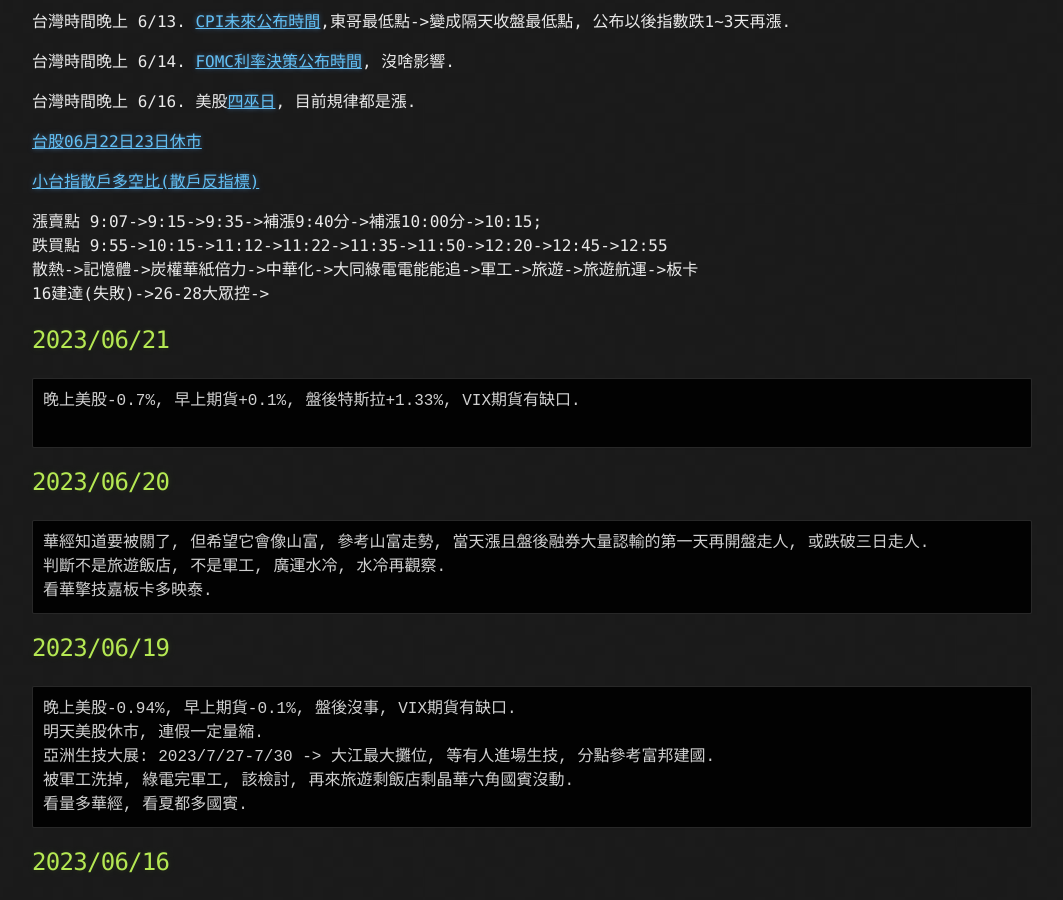
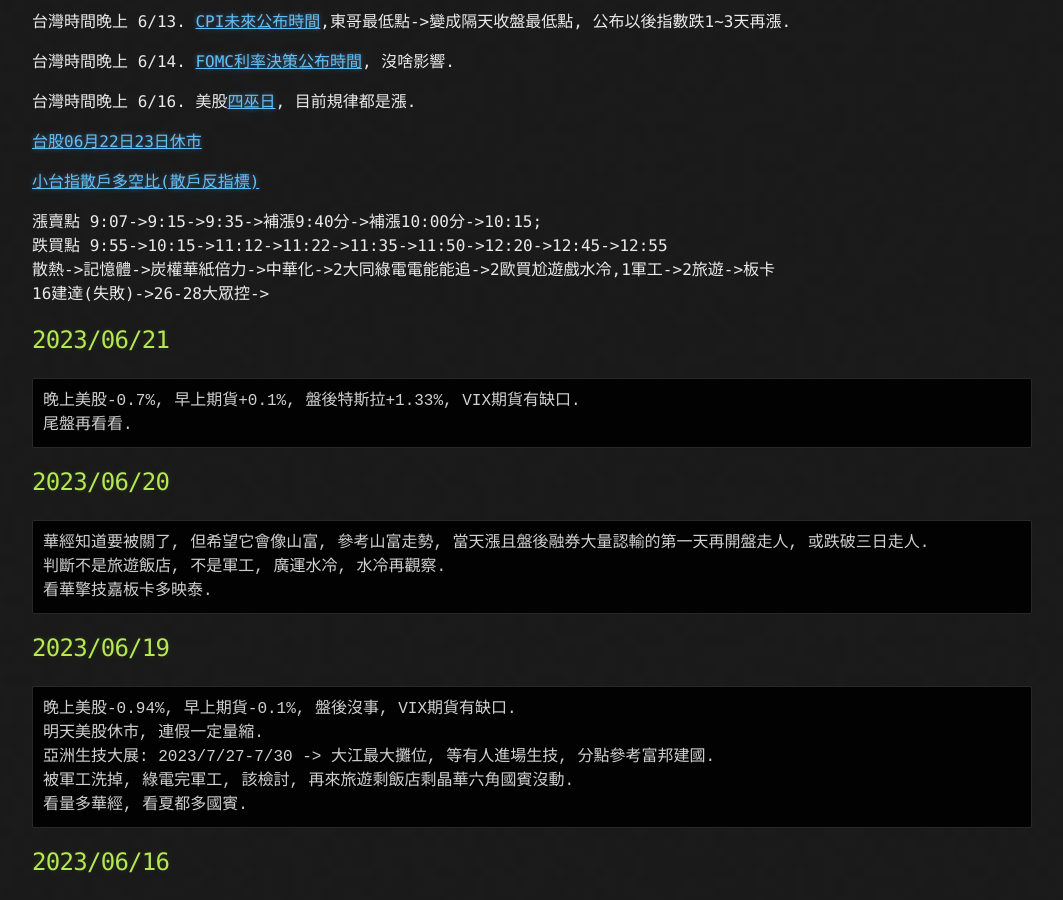
Before and after one commit to lepg5487/Stock_God, a Jekyll site: the page built from index.md, in a window 1280 px wide and 900 px high, scrolled down 328 px. Shown: the whole window, without its empty margins (108-1171 px from the left). Built offline with Jekyll 4.4.1, drawn with Linux system fonts in a browser that asks for light colours; our own code applies the rules of GitHub Pages for plain Markdown files.

Commit message:
Update index.md

````diff
--- a/index.md
+++ b/index.md
@@ -18,13 +18,13 @@
 
 漲賣點 9:07->9:15->9:35->補漲9:40分->補漲10:00分->10:15;
 跌買點 9:55->10:15->11:12->11:22->11:35->11:50->12:20->12:45->12:55
-散熱->記憶體->炭權華紙倍力->中華化->大同綠電電能能追->軍工->旅遊->旅遊航運->板卡
+散熱->記憶體->炭權華紙倍力->中華化->2大同綠電電能能追->2歐買尬遊戲水冷,1軍工->2旅遊->板卡
 16建達(失敗)->26-28大眾控->
 
 ## 2023/06/21
 ```
 晚上美股-0.7%, 早上期貨+0.1%, 盤後特斯拉+1.33%, VIX期貨有缺口.
-
+尾盤再看看.
 ```
 
 ## 2023/06/20
````
